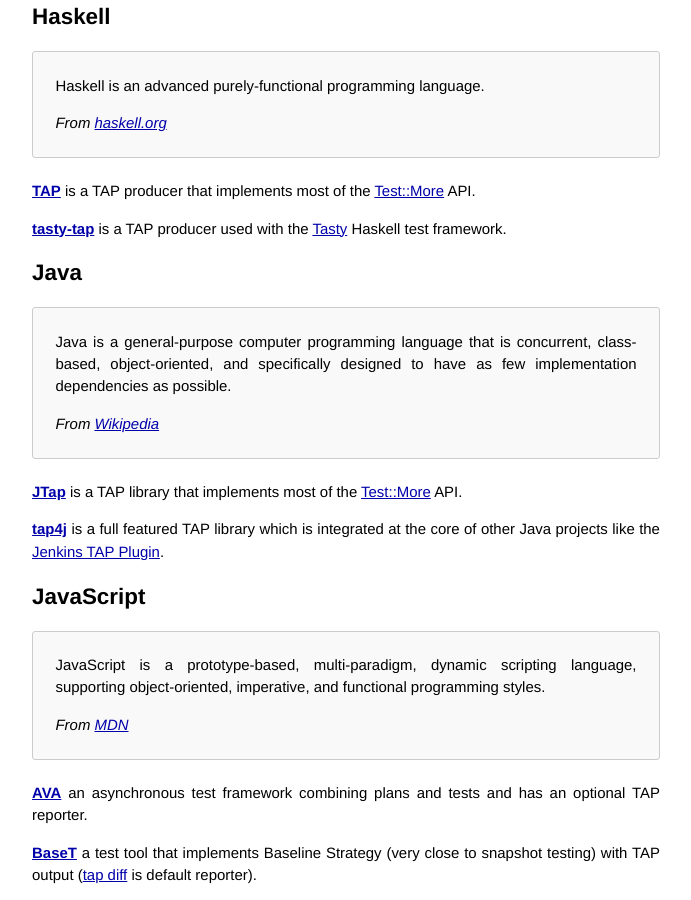
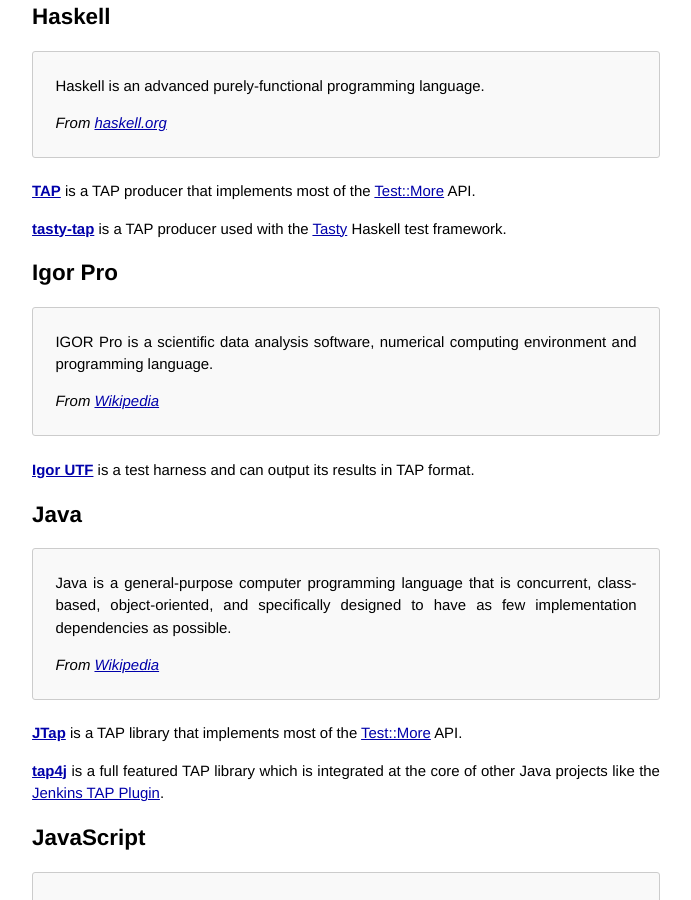
Before and after one commit to TestAnything/testanything.github.io, a Jekyll site: the page built from producers.md, in a window 1280 px wide and 900 px high, scrolled down 4336 px. Shown: the whole window, without its empty margins (294-985 px from the left). Built offline with Jekyll 4.4.1, drawn with Linux system fonts in a browser that asks for light colours.

Commit message:
producers.md: Mention Igor Pro UTF as TAP producer
Signed-off-by: Thomas Braun <thomas.braun@byte-physics.de>

```diff
--- a/producers.md
+++ b/producers.md
@@ -23,6 +23,7 @@
 [Fortran](#fortran),
 [Go](#go),
 [Haskell](#haskell),
+[Igor Pro](#igorpro),
 [Java](#java),
 [JavaScript](#javascript),
 [Limbo](#limbo),
@@ -243,6 +244,16 @@
 **[tasty-tap](https://github.com/michaelxavier/tasty-tap)** is a TAP producer
 used with the [Tasty](http://documentup.com/feuerbach/tasty) Haskell
 test framework.
+
+## <a id="igorpro"></a> [Igor Pro](#igorpro)
+
+> IGOR Pro is a scientific data analysis software, numerical computing
+> environment and programming language.
+>
+> *From [Wikipedia](https://en.wikipedia.org/wiki/IGOR_Pro)*
+
+**[Igor UTF](https://github.com/byte-physics/igor-unit-testing-framework)** is
+a test harness and can output its results in TAP format.
 
 ## <a id="java"></a> [Java](#java)
 
```
